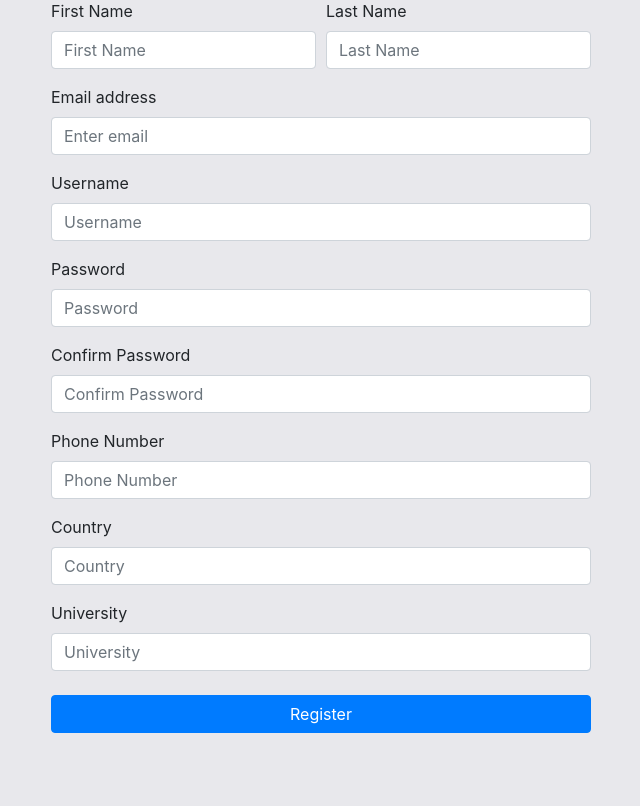
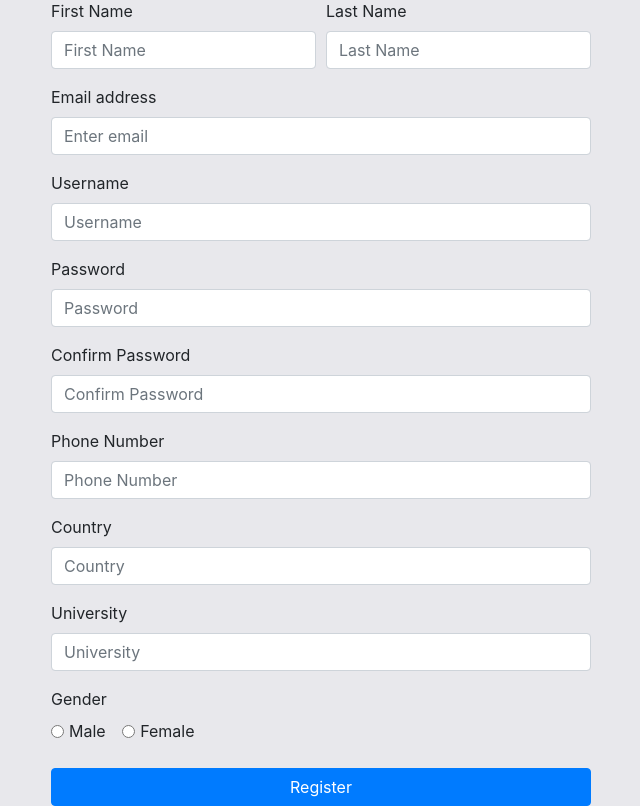
Before and after one commit to M2hmoud2del/Courses-Site, a PHP site: page /login_register.php in a window 1280 px wide, after a click on "Register". Shown: the part 185-991 px from the top of the page, without its empty margins (319-959 px from the left). Before the commit the page ends 918 px from the top, so only its background shows below. Run offline with PHP 8.4, Linux system fonts and the light colour scheme.

Commit message:
Add gender to login_register

```diff
--- a/DB/ProjectDatabase.sql
+++ b/DB/ProjectDatabase.sql
@@ -122,7 +122,6 @@ INSERT INTO `informations` (`Client_ID`, `Email`, `Username`, `Password`, `First
 (19, 'khaled@gmail.com', 'KFC', '1234', 'Khaled', 'KAF', '01015032216', 'Egypt', 'Helwan'),
 (20, 'abdo@gmail.com', 'Abdo', '1234', 'Abdo', 'Hany', '0109393193', 'Egypt', 'Helwan'),
 (21, 'mosab@gmail.com', 'mosab', '1234', 'Mosab', 'Mohamed', '012381381991', 'Helwan', 'Hel'),
-(22, 'nada@gmail.com', 'Nadosh(:', 'Pas$0rwD', 'ندوشة', 'بسيوني', '03019191030', 'Egypt', 'Helwan');
 
 --
 -- Indexes for dumped tables
--- a/login_register.php
+++ b/login_register.php
@@ -84,18 +84,22 @@ session_start(); // Start session to access session variables
             <label for="register_password">Password</label>
             <input type="password" class="form-control" name="password" id="register_password" placeholder="Password" required>
             <div id="checks" style="display:none;">
-                <div id="CheckCapital" >
+                <div id="CheckCapital">
                     <i class="fa-solid fa-circle-xmark icons" style="color:red; margin-left:20px; font-size:small;"></i>
-                <label style="margin:10px; margin-bottom: 0px; color:red;">Capital letter</label></div>
+                    <label style="margin:10px; margin-bottom: 0px; color:red;">Capital letter</label>
+                </div>
                 <div id="CheckSmall">
-                <i class="fa-solid fa-circle-xmark icons"  style="color:red; margin-left:20px; font-size:small;"></i>
-                <label style="margin:10px; margin-bottom: 0px; color:red; font-size:small;">At least 1 digit</label></div>
+                    <i class="fa-solid fa-circle-xmark icons" style="color:red; margin-left:20px; font-size:small;"></i>
+                    <label style="margin:10px; margin-bottom: 0px; color:red; font-size:small;">At least 1 digit</label>
+                </div>
                 <div id="CheckComplex">
                     <i class="fa-solid fa-circle-xmark icons" style="color:red; margin-left:20px; font-size:small;"></i>
-                <label style="margin:10px; margin-bottom: 0px; color:red; font-size:small;">Contain 1 of these characters [@$!%*?&]</label></div>
+                    <label style="margin:10px; margin-bottom: 0px; color:red; font-size:small;">Contain 1 of these characters [@$!%*?&]</label>
+                </div>
                 <div id="CheckLength">
                     <i class="fa-solid fa-circle-xmark icons" style="color:red; margin-left:20px; font-size:small;"></i>
-                <label style="margin:10px; margin-bottom: 0px; color:red; font-size:small;">Password length more than 8 characters</label></div>
+                    <label style="margin:10px; margin-bottom: 0px; color:red; font-size:small;">Password length more than 8 characters</label>
+                </div>
             </div>
         </div>
         <div class="form-group">
@@ -118,9 +122,24 @@ session_start(); // Start session to access session variables
             <label for="register-university">University</label>
             <input type="text" class="form-control" name="university" id="register-university" placeholder="University" required>
         </div>
+        <!-- Enhanced Gender Section -->
+        <div class="form-group">
+            <label class="d-block">Gender</label>
+            <div class="form-check form-check-inline">
+                <input class="form-check-input" type="radio" name="gender" id="gender-male" value="male">
+                <label class="form-check-label" for="gender-male">Male</label>
+            </div>
+            <div class="form-check form-check-inline">
+                <input class="form-check-input" type="radio" name="gender" id="gender-female" value="female">
+                <label class="form-check-label" for="gender-female">Female</label>
+            </div>
+        </div>
         <button type="submit" class="btn btn-primary btn-block mt-4" name="register">Register</button>
     </form>
 </div>
+
+
+
     <script src="https://code.jquery.com/jquery-3.5.1.min.js"></script>
     <script src="https://cdn.jsdelivr.net/npm/@popperjs/core@2.11.6/dist/umd/popper.min.js"></script>
     <script src="https://maxcdn.bootstrapcdn.com/bootstrap/4.5.2/js/bootstrap.min.js"></script>
```
Lines whose indentation alone changed are shown as unchanged.
